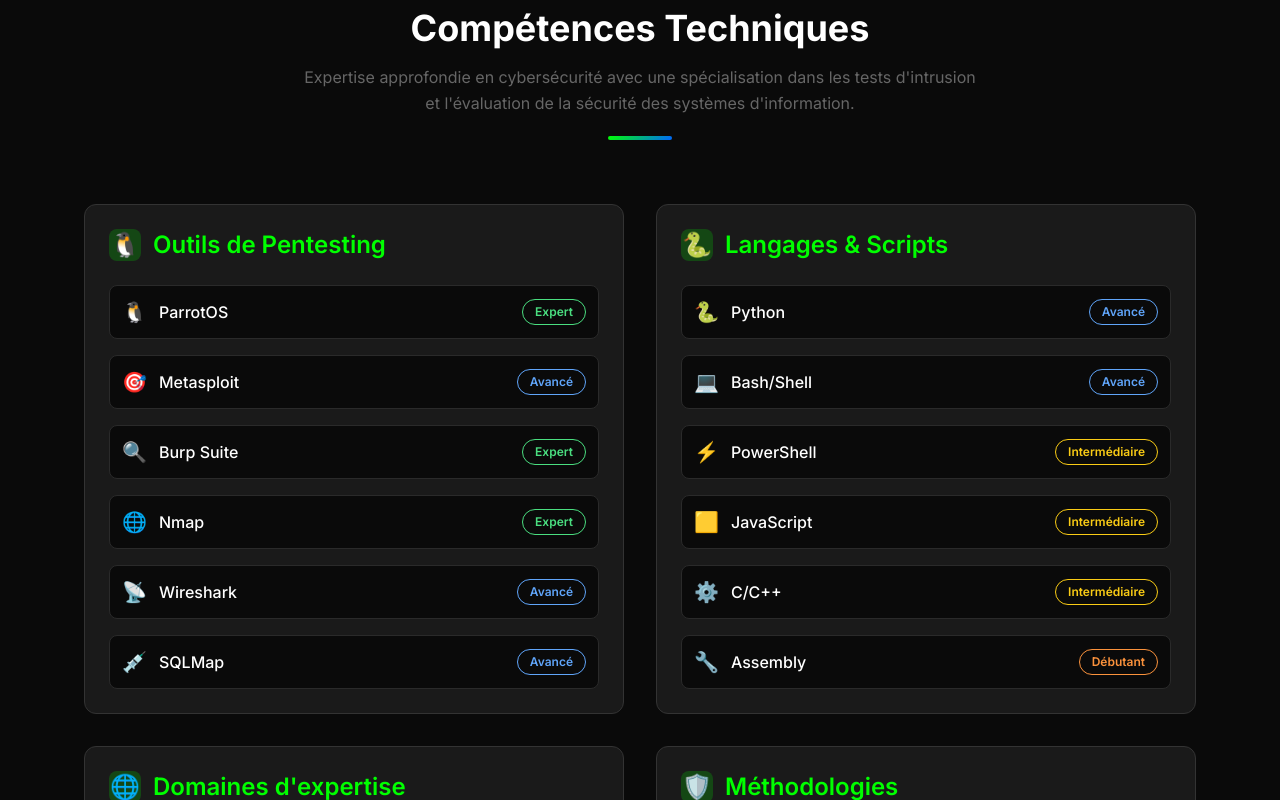
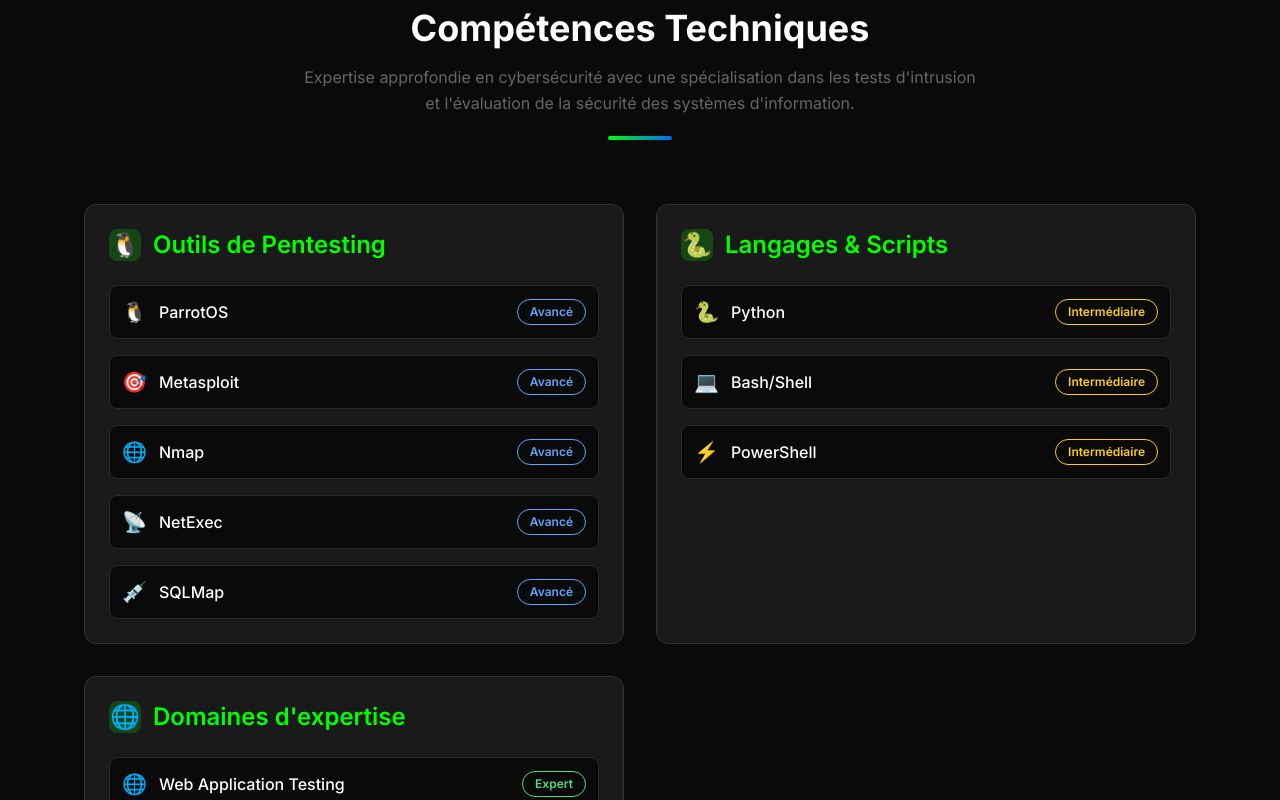
Before and after one commit to M0rPH3U53/M0rPH3U53.github.io, a React (Vite) app: page / in a window 1280 px wide. Shown: the part 2000-2800 px from the top of the page. Built offline with nearby package versions, Linux system fonts and the light colour scheme.

Commit message:
Update Skills.tsx

```diff
--- a/src/components/Skills.tsx
+++ b/src/components/Skills.tsx
@@ -5,23 +5,19 @@ const Skills: React.FC = () => {
     {
       category: 'Outils de Pentesting',
       skills: [
-        { name: 'ParrotOS', level: 'Expert', icon: '🐧' },
+        { name: 'ParrotOS', level: 'Avancé', icon: '🐧' },
         { name: 'Metasploit', level: 'Avancé', icon: '🎯' },
-        { name: 'Burp Suite', level: 'Expert', icon: '🔍' },
-        { name: 'Nmap', level: 'Expert', icon: '🌐' },
-        { name: 'Wireshark', level: 'Avancé', icon: '📡' },
+        { name: 'Nmap', level: 'Avancé', icon: '🌐' },
+        { name: 'NetExec', level: 'Avancé', icon: '📡' },
         { name: 'SQLMap', level: 'Avancé', icon: '💉' }
       ]
     },
     {
       category: 'Langages & Scripts',
       skills: [
-        { name: 'Python', level: 'Avancé', icon: '🐍' },
-        { name: 'Bash/Shell', level: 'Avancé', icon: '💻' },
+        { name: 'Python', level: 'Intermédiaire', icon: '🐍' },
+        { name: 'Bash/Shell', level: 'Intermédiaire', icon: '💻' },
         { name: 'PowerShell', level: 'Intermédiaire', icon: '⚡' },
-        { name: 'JavaScript', level: 'Intermédiaire', icon: '🟨' },
-        { name: 'C/C++', level: 'Intermédiaire', icon: '⚙️' },
-        { name: 'Assembly', level: 'Débutant', icon: '🔧' }
       ]
     },
     {
@@ -29,23 +25,10 @@ const Skills: React.FC = () => {
       skills: [
         { name: 'Web Application Testing', level: 'Expert', icon: '🌐' },
         { name: 'Network Penetration', level: 'Avancé', icon: '🔗' },
-        { name: 'Reverse Engineering', level: 'Intermédiaire', icon: '🔍' },
-        { name: 'Social Engineering', level: 'Avancé', icon: '👥' },
         { name: 'Mobile Security', level: 'Intermédiaire', icon: '📱' },
         { name: 'Wireless Security', level: 'Avancé', icon: '📶' }
       ]
     },
-    {
-      category: 'Méthodologies',
-      skills: [
-        { name: 'OWASP Top 10', level: 'Expert', icon: '🛡️' },
-        { name: 'PTES', level: 'Avancé', icon: '📋' },
-        { name: 'NIST Framework', level: 'Avancé', icon: '📊' },
-        { name: 'MITRE ATT&CK', level: 'Avancé', icon: '🎯' },
-        { name: 'OSINT', level: 'Avancé', icon: '🔎' },
-        { name: 'Incident Response', level: 'Intermédiaire', icon: '🚨' }
-      ]
-    }
   ];
 
   const getLevelColor = (level: string) => {
```
